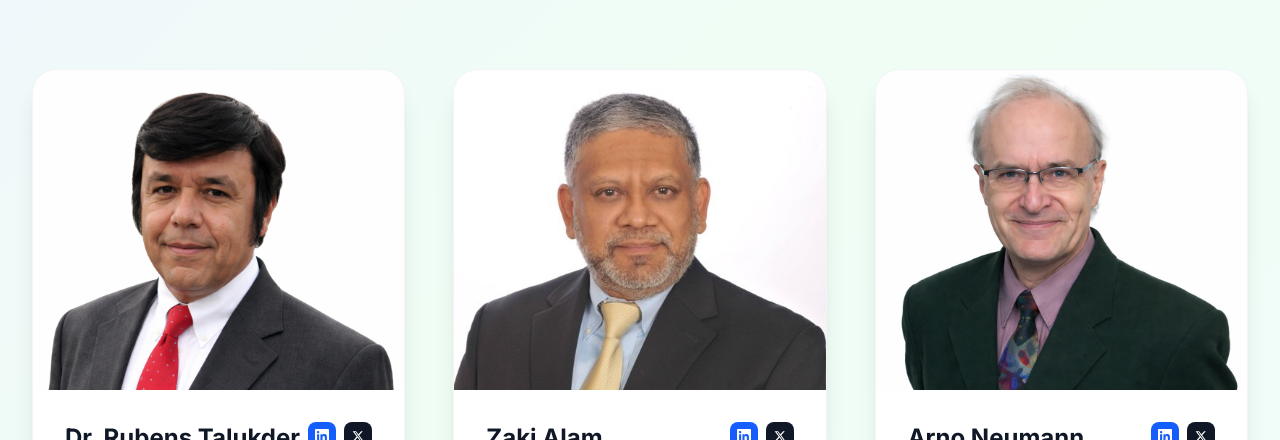
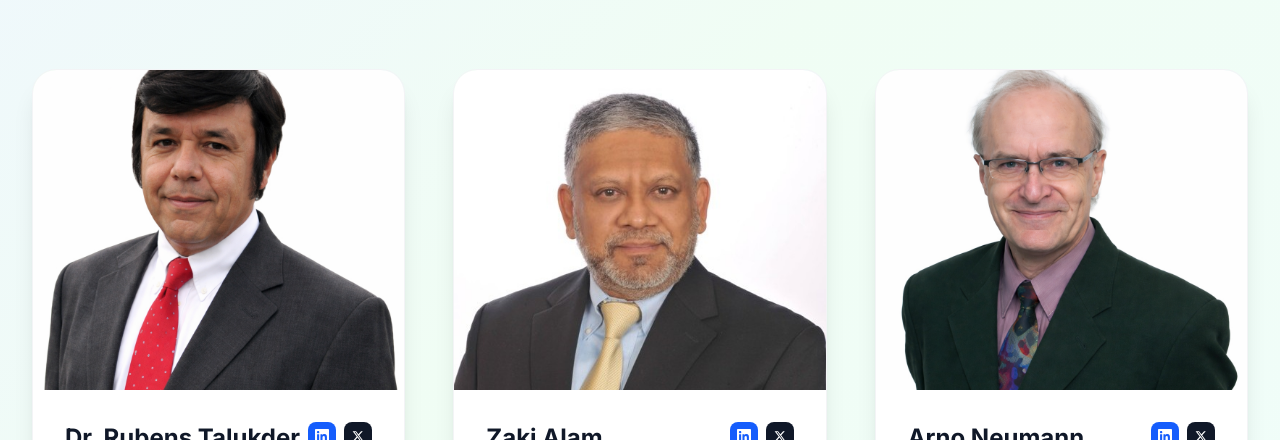
Before and after one commit to Natutal-Capital-ReBank/ncrb-website, a Next.js app: page /team in a window 1280 px wide. Shown: the part 496-936 px from the top of the page. Built offline with nearby package versions, Linux system fonts and the light colour scheme; no server answers.

Commit message:
align images

```diff
--- a/app/team/page.tsx
+++ b/app/team/page.tsx
@@ -117,7 +117,11 @@ export default function Team() {
                     src={member.image}
                     alt={member.name}
                     fill
-                    className="object-cover object-top"
+                    className={`object-cover ${
+                      member.name === "Zaki Alam"
+                        ? "object-top"
+                        : "object-[center_20%]"
+                    }`}
                   />
                 </div>
                 <div className="p-8">
@@ -160,7 +164,7 @@ export default function Team() {
                       </a>
                     </div>
                   </div>
-                  <p className="text-base font-semibold text-gray-700 mb-1">
+                  <p className="text-base font-semibold text-gray-700 mb-0.5">
                     {member.role}
                   </p>
                   <p className="text-lg font-semibold text-transparent bg-clip-text bg-gradient-to-r from-green-600 to-blue-600 mb-4">
```
